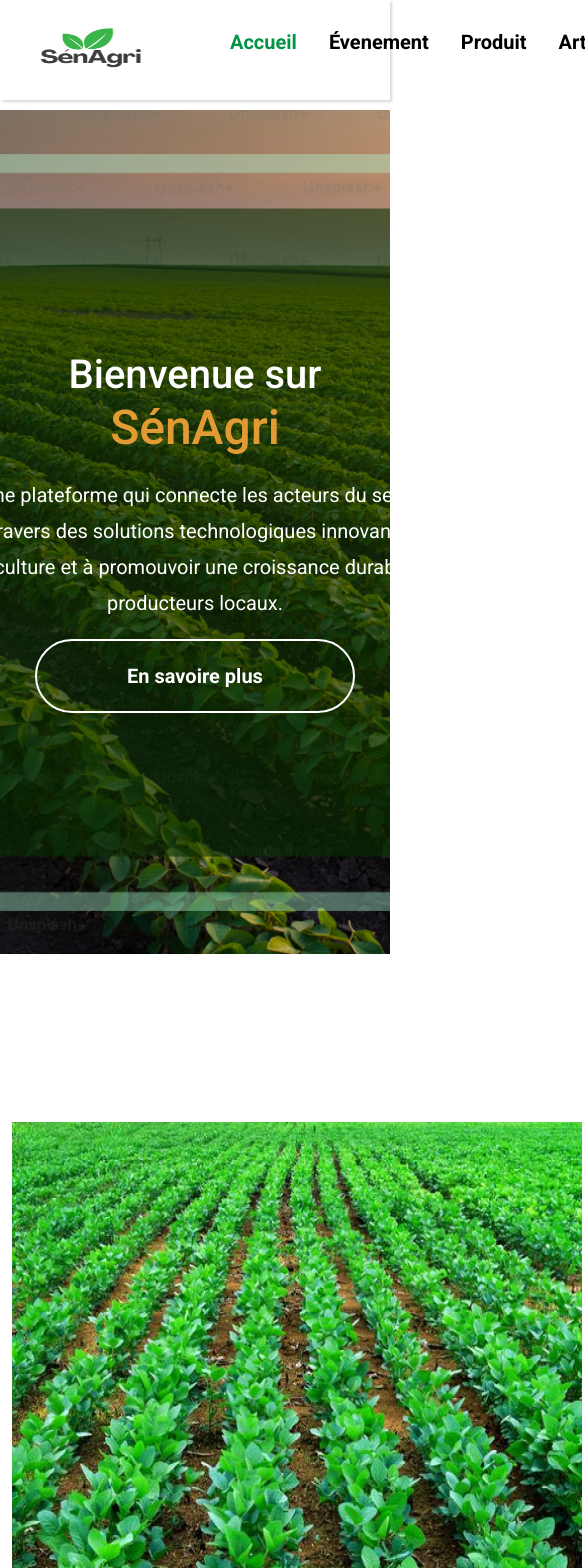
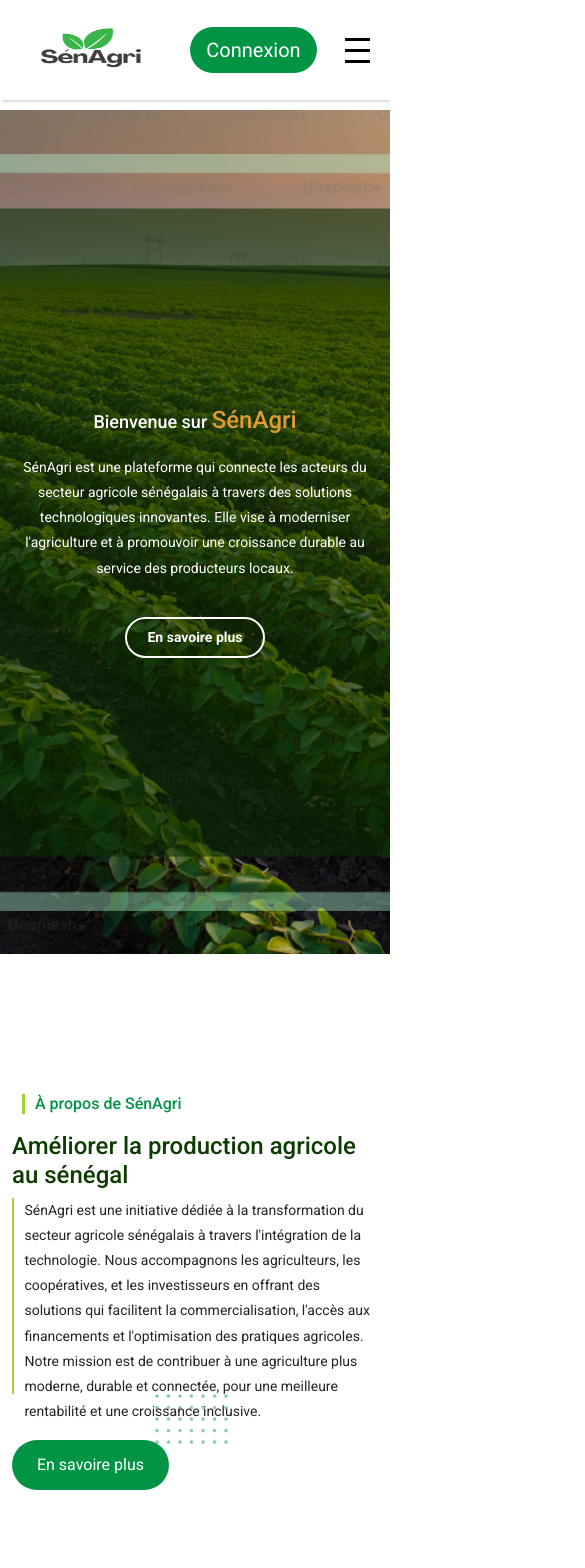
Before and after one commit to ANNAMARONE/frontS-nAgri, a React (Vite) app: page / in a window 390 px wide. Shown: the top 1568 px of the page, 585 px wide, since content can reach past the window. Built offline with nearby package versions, Linux system fonts and the light colour scheme.

Commit message:
integration de la partie responsive

```diff
--- a/src/components/Navbar/Navbar.css
+++ b/src/components/Navbar/Navbar.css
@@ -1,72 +1,125 @@
-@import url('https://fonts.googleapis.com/css2?family=Roboto:ital,wght@0,100;0,300;0,400;0,500;0,700;0,900;1,100;1,300;1,400;1,500;1,700;1,900&display=swap');
+@import url('https://fonts.googleapis.com/css2?family=Roboto:wght@400;500;700&display=swap');
 
-*{
+* {
     box-sizing: border-box;
     margin: 0;
+    padding: 0;
 }
-body{
-    font-family: roboto;
 
+body {
+    font-family: 'Roboto', sans-serif;
 }
-nav{
+
+nav {
     display: flex;
     justify-content: space-between;
     align-items: center;
-background-color: #FFFF;
+    background-color: #FFF;
     height: 100px;
+    padding: 0 1rem;
     box-shadow: rgba(0, 0, 0, 0.15) 1.95px 1.95px 2.6px;
+    position: relative;
 }
-.logo {
-    margin: 1rem;
+
+.logo img {
+    width: 150px;
+    height: 100px;
 }
-nav ul{
+
+ul {
+    display: flex;
+    list-style-type: none;
+}
+
+ul li {
+    margin: 0 1rem;
+}
+
+ul li a {
+    text-decoration: none;
+    color: black;
+    font-size: 20px;
+    font-weight: bold;
+    padding: 0.5rem;
+    transition: color 0.3s;
+}
+
+ul li a:hover, ul li a.active {
+    color: #009444;
+}
+
+.button {
+    background-color: #009444;
+    border: none;
+    border-radius: 100px;
+    padding: 0.5rem 1rem;
+    cursor: pointer;
+    transition: background-color 0.3s, border 0.3s;
+}
+
+.button:hover {
+    background-color: #FFF;
+    border: 2px solid #009444;
+}
+
+.connexion {
+    color: white;
+    text-decoration: none;
+    font-size: 20px;
+}
+
+.connexion:hover {
+    color: #009444;
+}
+
+.burger {
+    display: none;
+    flex-direction: column;
+    cursor: pointer;
+}
+
+.burger div {
+    width: 25px;
+    height: 3px;
+    background-color: black;
+    margin: 4px;
+    transition: all 0.3s ease;
+}
+
+.burger.toggle .line1 {
+    transform: rotate(-45deg) translate(-5px, 6px);
+}
+
+.burger.toggle .line2 {
+    opacity: 0;
+}
+
+.burger.toggle .line3 {
+    transform: rotate(45deg) translate(-5px, -6px);
+}
+
+@media (max-width: 768px) {
+    ul {
+        position: absolute;
+        top: 100px;
+        left: -100%;
+        width: 100%;
+        height: calc(100vh - 100px);
+        background-color: #FFF;
+        flex-direction: column;
+        align-items: center;
+        transition: left 0.3s ease;
+    }
+
+    ul.show {
+        left: 0;
+    }
+
+    ul li {
+        margin: 1rem 0;
+    }
+
+    .burger {
         display: flex;
     }
-nav ul li{
-list-style: none;
 }
-nav ul li a{
-   display: block;
-   text-decoration: none;
-   color: black;
-   padding: 0.5rem;
-   margin: 0 0.5rem;
-   border-radius: 0.5rem;
-   font-size: 20px;
-   font-weight: bold;
-}
-.button{
-    margin:1rem;
-}
-.button{
-    padding: 0.5rem;
-   width: 150px;
-   height: 50px;
-   border-radius: 100px;
-    margin: 0 0.5rem;
-    background-color:#009444;
-    border: none;
-}
-.connexion{
-    font-size: 20px;
-    color: #FFFF;
-    text-decoration: none;
-}
-.button:hover{
-border: 2px solid #009444;
-background-color: #FFFF;
-color: #009444;
-
-}
-.connexion:hover{
-    font-size: 20px;
-    color: #009444;
-    text-decoration: none;
-}
-
-li a:hover{
-color: #009444;
-}
-li a.active{
-color: #009444;
-}
--- a/src/components/Navbar/Navbar.jsx
+++ b/src/components/Navbar/Navbar.jsx
@@ -1,43 +1,50 @@
-/* eslint-disable no-unused-vars */
-import React from 'react';
+import React, { useState } from 'react';
 import logo from '/src/assets/logo1.png';
+import { NavLink } from 'react-router-dom';
+import './Navbar.css';
 
-import { NavLink } from 'react-router-dom';
-import "./Navbar.css";
 export const Navbar = () => {
+  const [isOpen, setIsOpen] = useState(false);
+
+  const handleToggle = () => {
+    setIsOpen(!isOpen);
+  };
+
   return (
     <nav>
-        <div className='logo'>
-        <img src={logo} alt="Logo" style={{ width: '150px', height: '100px' }} />
+      <div className="logo">
+        <img src={logo} alt="Logo" />
       </div>
 
-  <ul>
+      <ul className={isOpen ? 'show' : ''}>
         <li>
-        <NavLink to="/" className="active">Accueil</NavLink>
+          <NavLink to="/" activeClassName="active">Accueil</NavLink>
         </li>
         <li>
-        <NavLink to="/evenement">Évenement</NavLink>
+          <NavLink to="/evenement" activeClassName="active">Évenement</NavLink>
         </li>
         <li>
-        <NavLink to="/produit">Produit</NavLink>
+          <NavLink to="/produit" activeClassName="active">Produit</NavLink>
         </li>
         <li>
-        <NavLink to="/article">Articles</NavLink>
+          <NavLink to="/article" activeClassName="active">Articles</NavLink>
         </li>
         <li>
-        <NavLink to="/forum">Forum</NavLink>
+          <NavLink to="/forum" activeClassName="active">Forum</NavLink>
         </li>
       </ul>
-  <div >
 
-  <button className='button'>
-        <NavLink to="/login" className='connexion'>Connexion</NavLink>
+      <button className="button">
+        <NavLink to="/login" className="connexion">Connexion</NavLink>
       </button>
 
+      <div className={`burger ${isOpen ? 'toggle' : ''}`} onClick={handleToggle}>
+        <div className="line1"></div>
+        <div className="line2"></div>
+        <div className="line3"></div>
       </div>
-
     </nav>
   );
-}
+};
 
-export default Navbar
+export default Navbar;
--- a/src/components/pages/Home/Accueil.css
+++ b/src/components/pages/Home/Accueil.css
@@ -355,6 +355,9 @@
 .section_choose1 h1{
     color: #FFFF;
     text-align: center;
+    font-size: 48px;
+
+
 }
 .section_choose1 .hrtr{
   width: 100px;
@@ -362,18 +365,294 @@
   background-color: #ffff;
   float: right;
 }
-.cart_choose{
+.cart_choose1{
     width: 550px;
     height: 150px;
     background-color: #E6FDF1;
-    margin: 80px auto;
+   margin-top: 20%;
+   margin-left:-30% ;
     display: flex;
     border-radius: 16px;
+
 }
-.cart_choose .icone{
+.cart_choose1 .icone{
     width: 110px;
     height: 70px;
     background-color:#b0f7d5;
     margin: auto;
     border-radius:100px;
 }
+.cart_choose1 h1{
+  font-size: 24px;
+  font-weight: bold;
+ margin: 18px auto;
+}
+.cart_choose2{
+  width: 550px;
+  height: 150px;
+  background-color: #E6FDF1;
+  display: flex;
+  border-radius: 16px;
+  margin-top: 30%;
+  margin-left: -30%;
+
+
+}
+.cart_choose2 .icone{
+  width: 110px;
+  height: 70px;
+  background-color:#b0f7d5;
+  margin: auto;
+  border-radius:100px;
+}
+.cart_choose2 h1{
+font-size: 24px;
+font-weight: bold;
+margin: 18px auto;
+}
+.cart_choose3{
+  width: 550px;
+  height: 150px;
+  background-color: #E6FDF1;
+  margin-top: 40%;
+  margin-left:-50% ;
+  display: flex;
+  border-radius: 16px;
+
+}
+.cart_choose3 .icone{
+  width: 110px;
+  height: 70px;
+  background-color:#b0f7d5;
+  margin: auto;
+  border-radius:100px;
+}
+.cart_choose3 h1{
+font-size: 24px;
+font-weight: bold;
+margin: 18px auto;
+}
+
+.choose1{
+  margin-right: 1000px;
+}
+/* Styles pour les appareils avec une largeur d'écran de 768px ou moins (tablettes et mobiles) */
+@media (max-width: 768px) {
+  .description h1 span {
+    font-size: 30px;
+  }
+
+  .description h1 {
+    font-size: 24px;
+  }
+
+  .description p {
+    width: 90%;
+    font-size: 16px;
+  }
+
+  .ensavoire {
+    padding: 10px 30px;
+    font-size: 16px;
+  }
+
+  .section_description {
+    width: 100%;
+    height: auto;
+    margin-top: 50px;
+  }
+
+  .container_un {
+    flex-direction: column;
+    gap: 30px;
+  }
+
+  .section1 {
+    height: auto;
+  }
+
+  .nos_service {
+    height: auto;
+  }
+
+  .liste_cart_service {
+    flex-direction: column;
+    gap: 20px;
+  }
+
+  .cart_service {
+    width: 100%;
+    height: auto;
+    padding: 20px;
+  }
+
+  .cart_service h1 {
+    font-size: 32px;
+  }
+
+  .cart_service p {
+    font-size: 16px;
+  }
+
+  .product-card {
+    width: 100%;
+    height: auto;
+    padding: 10px;
+  }
+
+  .section_choose {
+    flex-direction: column;
+  }
+
+  .cart_choose1, .cart_choose2, .cart_choose3 {
+    width: 100%;
+    height: auto;
+    margin: 10px auto;
+  }
+
+  .cart_choose1 h1, .cart_choose2 h1, .cart_choose3 h1 {
+    font-size: 20px;
+  }
+
+  .choose1 {
+    margin-right: 0;
+  }
+  .list_cate_article{
+    display: block;
+   flex-direction: column;
+   flex-wrap: wrap;
+   margin:30px auto;
+
+}
+.liste_product-card{
+  display: block;
+   flex-direction: column;
+   flex-wrap: wrap;
+   height: 100vh;
+}
+.sectionArticle{
+  margin-top: 60rem;
+}
+.cardExplique{
+  background:none;
+  display: block;
+  flex-direction: column;
+  gap: 100px;
+
+}
+.player-wrapper {
+  position: relative;
+  width: 390px;
+  height: 576px;
+}
+
+.react-player {
+  position: absolute;
+  top: 0;
+  left: 0;
+}
+.section_explique{
+  width:390px ;
+  margin-top: 110px;
+  text-align: left;
+  line-height: 1.8;
+
+}
+.container_un img{
+  display: none;
+}
+.section_service{
+  margin-top:40rem;
+}
+}
+
+/* Styles pour les appareils avec une largeur d'écran de 480px ou moins (mobiles) */
+@media (max-width: 480px) {
+  .description h1 span {
+    font-size: 24px;
+  }
+
+  .description h1 {
+    font-size: 18px;
+  }
+
+  .description p {
+    font-size: 14px;
+  }
+
+  .ensavoire {
+    padding: 8px 20px;
+    font-size: 14px;
+  }
+
+  .section_description h1 {
+    font-size: 24px;
+  }
+
+  .titreApropos h6 {
+    font-size: 16px;
+  }
+
+  .section_description p {
+    font-size: 14px;
+  }
+
+  .cart_service h1 {
+    font-size: 24px;
+  }
+
+  .cart_service p {
+    font-size: 14px;
+  }
+
+  .section_choose1 h1 {
+    font-size: 32px;
+  }
+
+  .cart_choose1 h1, .cart_choose2 h1, .cart_choose3 h1 {
+    font-size: 18px;
+  }
+
+  .cart_choose1, .cart_choose2, .cart_choose3 {
+    width: 90%;
+    margin-left: 0;
+  }
+  .cardExplique{
+    background:none;
+    display: block;
+    flex-direction: column;
+    gap: 100px;
+
+  }
+  .player-wrapper {
+    position: relative;
+    width: 330px;
+    height: 576px;
+  }
+
+  .react-player {
+    position: absolute;
+    top: 0;
+    left: 0;
+  }
+  .section_explique{
+    width:330px ;
+    margin-top: 110px;
+    text-align: left;
+    line-height: 1.8;
+
+  }
+  .carte_article img{
+    width: 330px;
+    height: 200px;
+
+}
+/* section numéro sixe */
+.section_choose{
+  background:none;
+  background-size: cover;
+background-repeat: no-repeat;
+  height: 100vh;
+ margin: auto;
+}
+}
--- a/src/components/pages/Home/Accueil.jsx
+++ b/src/components/pages/Home/Accueil.jsx
@@ -82,7 +82,8 @@
 
 {/* section numéro 3 */}
 <section className='container'>
-  <div className='titre1'>
+<div className='section_service'>
+<div className='titre1'>
   <h1>Nos service</h1>
   <div className='hrtr'></div>
   </div>
@@ -113,6 +114,7 @@
      Erat neque dui morbi condimentum quis ultrices vulputate vel lectus. Facilisis morbi morbi leo
       ornare ut eu in magnis. Semper donec aliquam facilisi vitae. Sodales.</p>
   <button>En savoir plus</button>
+</div>
 </div>
 </div>
 </div>
@@ -166,6 +168,7 @@
 </section>
 {/* section numéro cinq */}
 <section className='container'>
+<div className='sectionArticle'>
 <div className='titre1'>
   <h1>Articles</h1>
   <div className='hrtr'></div>
@@ -208,6 +211,7 @@
     </div>
     </div>
 </div>
+</div>
 </section>
 {/* section numéro sixe */}
 <section className='container_fluid'>
@@ -216,7 +220,8 @@
   <h1>Pourquoi nous choisir?</h1>
   <div className='hrtr'></div>
   </div>
-<div className='cart_choose'>
+  <div className='list_cart_choose'>
+  <div className='cart_choose1'>
   <div className='icone'>
        <img src={ImagePerson} alt="à propos" style={{ width: '50px', height: '50px' }} />
   </div>
@@ -225,6 +230,26 @@
     <p>Explorez facilement notre plateforme et nos outils intuitifs pour un parcours d &apos;investissement agricole sans stress.</p>
   </div>
 </div>
+<div className='cart_choose2'>
+  <div className='icone'>
+       <img src={ImagePerson} alt="à propos" style={{ width: '50px', height: '50px' }} />
+  </div>
+  <div>
+    <h1>SIMPLICITÉ</h1>
+    <p>Explorez facilement notre plateforme et nos outils intuitifs pour un parcours d &apos;investissement agricole sans stress.</p>
+  </div>
+</div>
+<div className='cart_choose3'>
+  <div className='icone'>
+       <img src={ImagePerson} alt="à propos" style={{ width: '50px', height: '50px' }} />
+  </div>
+  <div>
+    <h1>SIMPLICITÉ</h1>
+    <p>Explorez facilement notre plateforme et nos outils intuitifs pour un parcours d &apos;investissement agricole sans stress.</p>
+  </div>
+</div>
+  </div>
+
 </div>
 </section>
 
```
Lines whose indentation alone changed are shown as unchanged.
